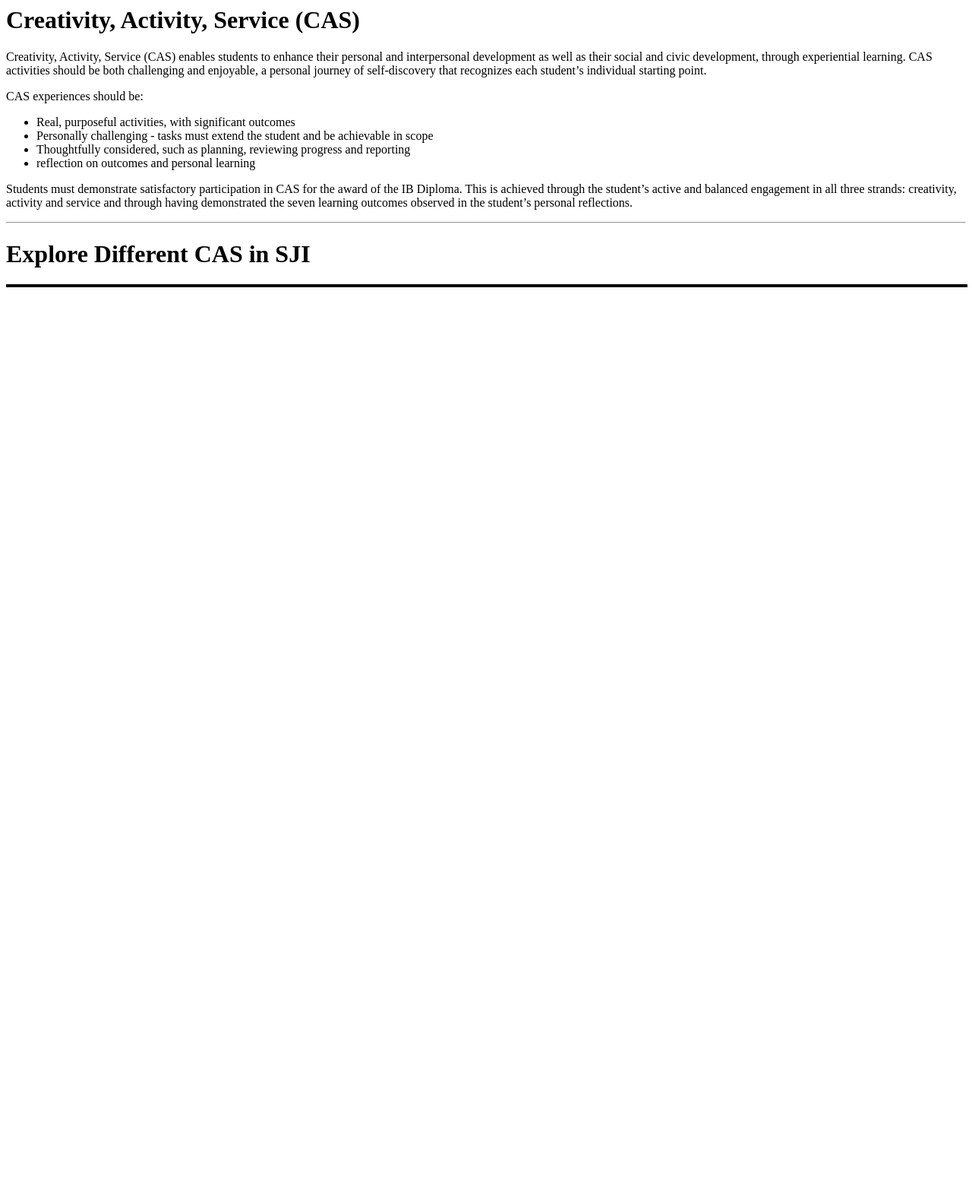
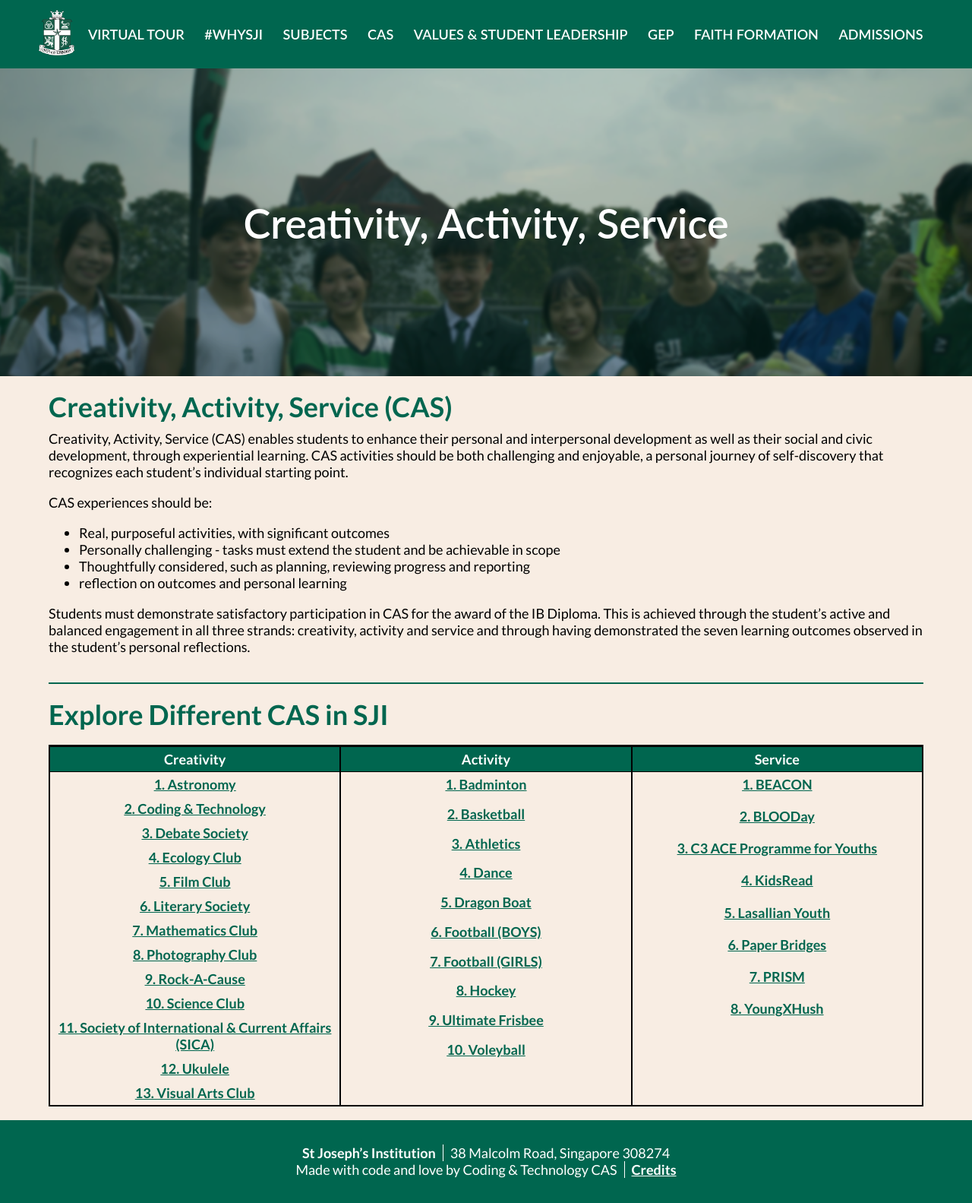
Before and after one commit to SJICodingCAS/ib-open-house, a Jekyll site: the page built from cas/index.markdown, in a window 1280 px wide. Shown: the whole page at 76% size. Built offline with Jekyll 4.4.1, drawn with Linux system fonts in a browser that asks for light colours; some web fonts are replaced; before the commit the page ends 900 px from its top, so only the background shows below that.

Commit message:
"cas fixed"

```diff
--- a/_includes/navbar.html
+++ b/_includes/navbar.html
@@ -138,7 +138,7 @@
                 <a class="nav-element" href="/virtual-tour/">Virtual Tour</a>
                 <a class="nav-element" href="/whysji/">#WHYSJI</a>
                 <a class="nav-element" href="/subjects/">Subjects</a>
-                <a class="nav-element" href="/CAS">CAS</a>
+                <a class="nav-element" href="/CAS/">CAS</a>
                 <a class="nav-element" href="/values-and-student-leadership/">Values & Student Leadership</a>
                 <a class="nav-element" href="/GEP/">GEP</a>
                 <a class="nav-element" href="/faith-formation/">Faith Formation</a>
@@ -159,7 +159,7 @@
             <a class="nav-element" href="/virtual-tour/">Virtual Tour</a>
             <a class="nav-element" href="/whysji/">#WHYSJI</a>
             <a class="nav-element" href="/subjects/">Subjects</a>
-            <a class="nav-element" href="/CAS">CAS</a>
+            <a class="nav-element" href="/CAS/">CAS</a>
             <a class="nav-element" href="/values-and-student-leadership/">Values & Student Leadership</a>
             <a class="nav-element" href="/GEP/">GEP</a>
             <a class="nav-element" href="/faith-formation/">Faith Formation</a>
--- a/cas/index.markdown
+++ b/cas/index.markdown
@@ -34,7 +34,6 @@
         - ""
         - ""
         - ""
-        - ""
     - heading: "Service"
       cell:
         - "<a href='/cas/service'>1. BEACON</a>"
@@ -45,7 +44,7 @@
         - "<a href='/cas/service'>6. Paper Bridges</a>"
         - "<a href='/cas/service'>7. PRISM</a>"
         - "<a href='/cas/service'>8. YoungXHush</a>"
-        - ""s
+        - ""
         - ""
         - ""
         - ""
```
